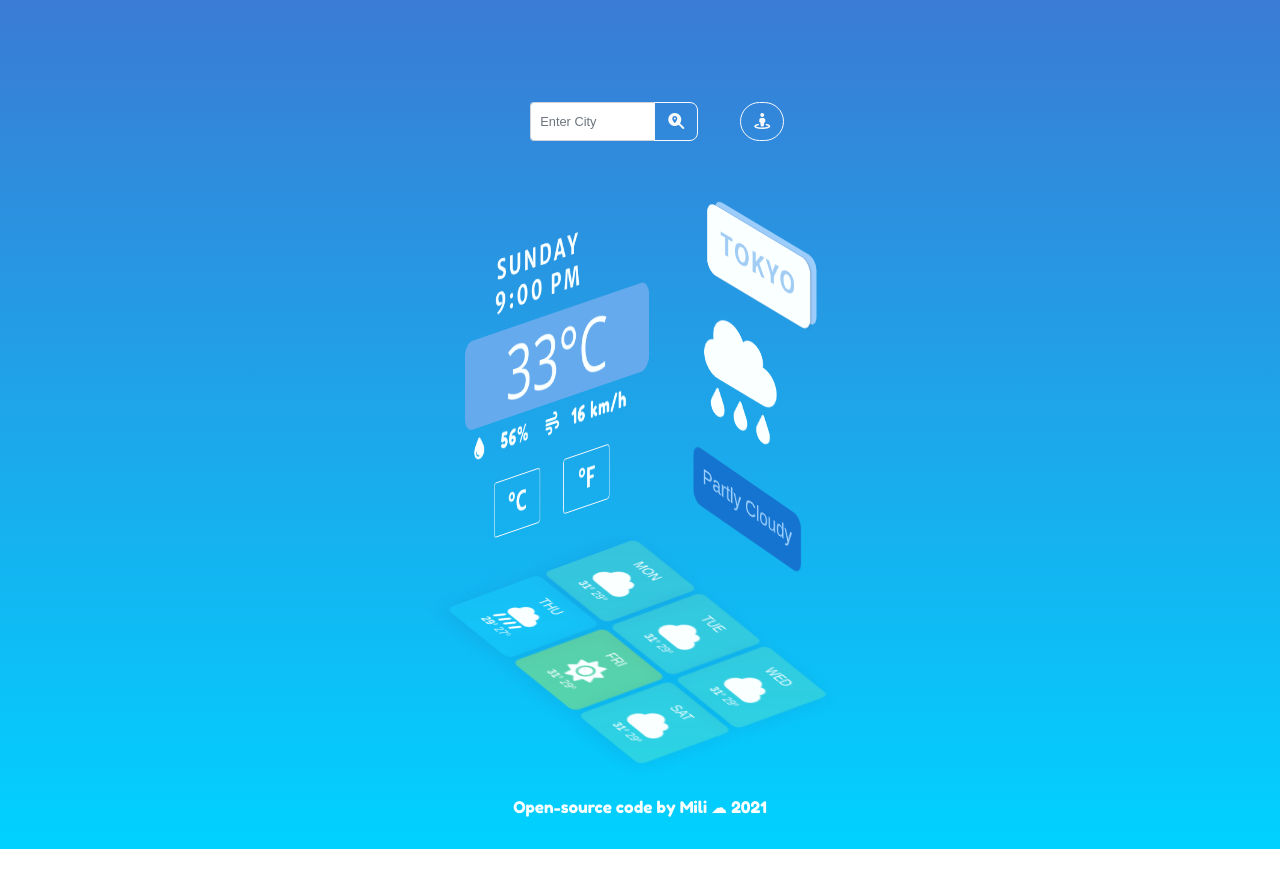
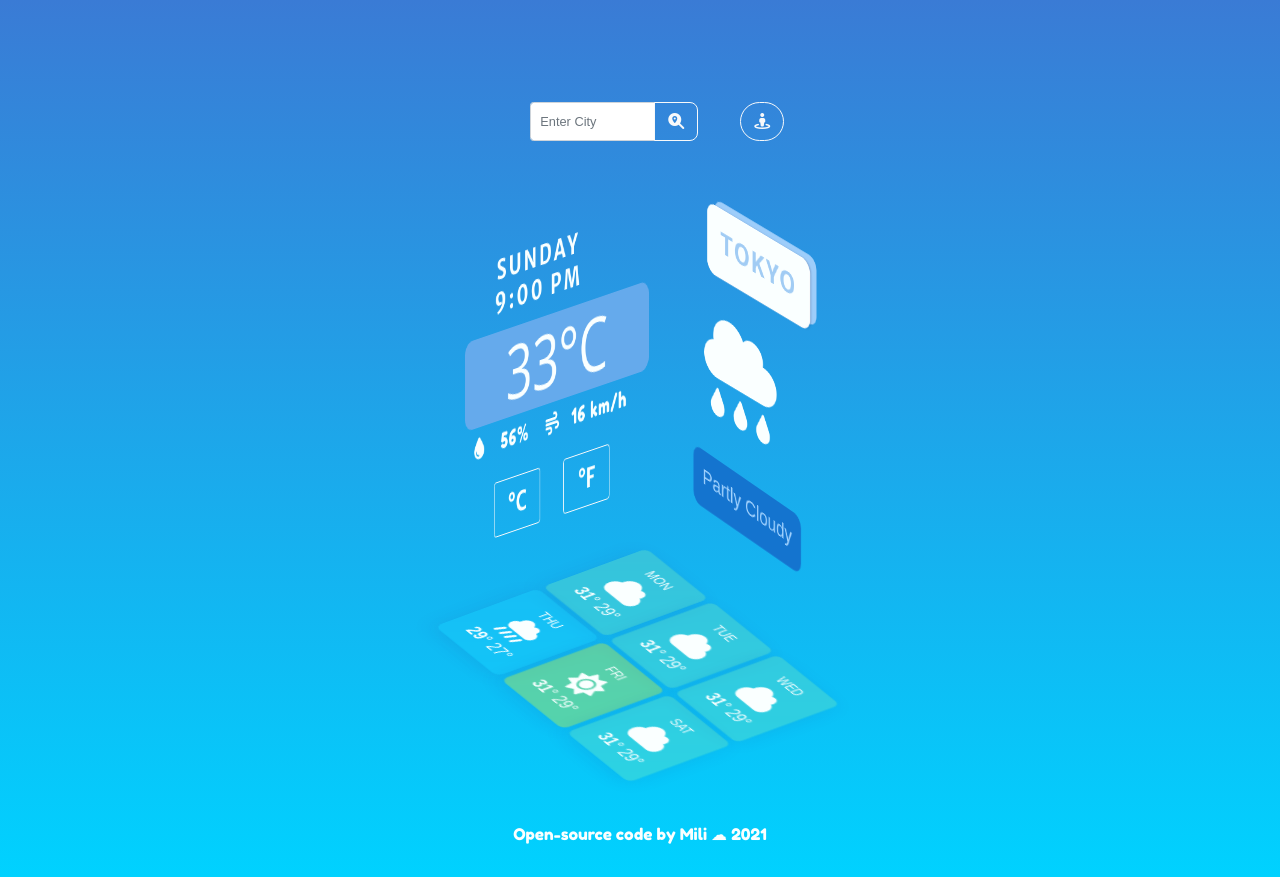
Before and after one commit to pavansrinivasmamidala/weather-react-app, a React (Create React App) app: page / in a window 1280 px wide. Before the commit the page ends 849 px from the top, so only its background shows below. Built offline with nearby package versions, Linux system fonts and the light colour scheme.

Commit message:
Fixed font size on forecast temperature

```diff
--- a/src/App.css
+++ b/src/App.css
@@ -1,3 +1,10 @@
+@media only screen and (min-device-width: 320px) and (max-device-width: 480px) and (-webkit-min-device-pixel-ratio: 2) {
+  .App {
+    zoom: 60%;
+  }
+}
+
+
 .App {
   font-family: sans-serif;
   text-align: center;
--- a/src/Forecast.css
+++ b/src/Forecast.css
@@ -10,6 +10,7 @@
   border-radius: 10px;
   width: auto;
   transition: 0.4s ease-in-out transform, 0.4s ease-in-out;
+  font-size: 25px;
 }
 
 div.next-days-edit:hover {
--- a/src/index.css
+++ b/src/index.css
@@ -1,3 +1,4 @@
+
 body {
   height: 100%;
   background-repeat: no-repeat;
```
